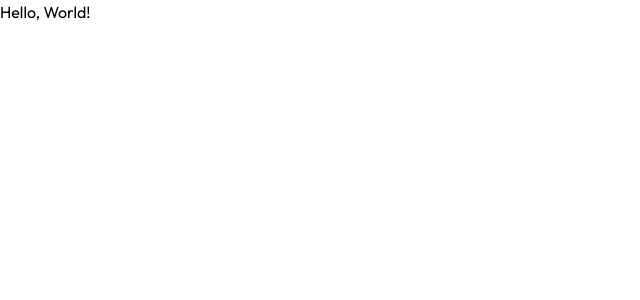
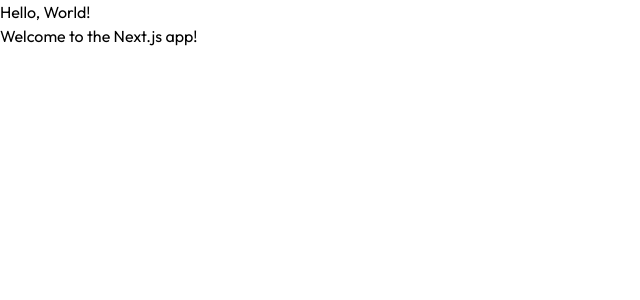
Before and after one commit to soniiix/mds-lamarr-website, a Next.js app: page / in a window 1280 px wide. Shown: the top 300 px of the page, without its empty margins (0-640 px from the left). Built offline with nearby package versions, Linux system fonts and the light colour scheme; a web font is replaced by a local one.

Commit message:
feat: add welcome message to the homepage

```diff
--- a/app/page.tsx
+++ b/app/page.tsx
@@ -2,6 +2,7 @@
     return (
         <main>
             <h1>Hello, World!</h1>
+            <p>Welcome to the Next.js app!</p>
         </main>
     );
 }
```
